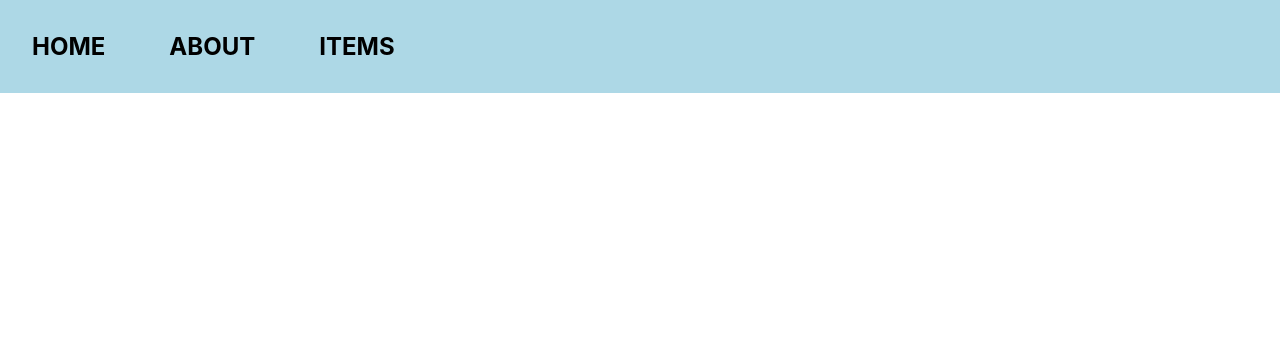
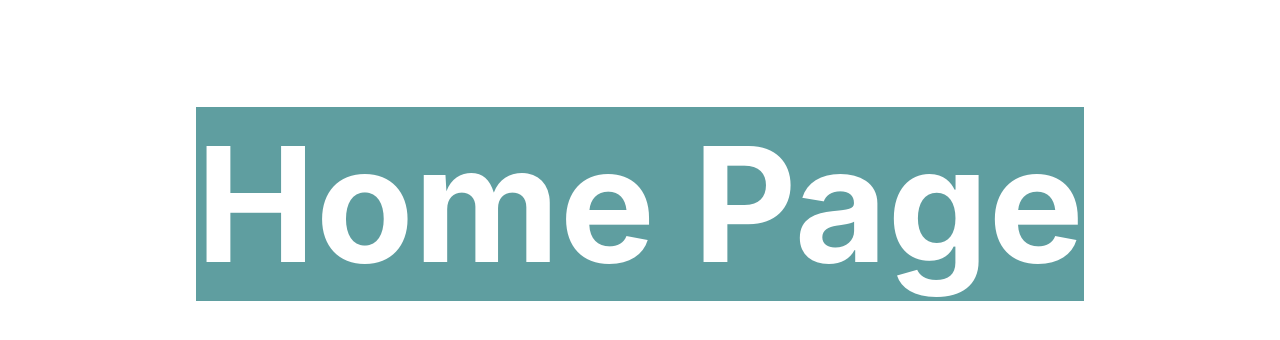
Before and after one commit to HimanshuKanwar2001/React-hooks-001, a React (Create React App) app in the folder react-router/: page / in a window 1280 px wide. Shown: the top 340 px of the page. Built offline with nearby package versions, Linux system fonts and the light colour scheme.

Commit message:
added routes using createBrowserRouter and RouterProvider

```diff
--- a/react-router/src/App.js
+++ b/react-router/src/App.js
@@ -1,19 +1,18 @@
-import Navbar from "./components/Navbar";
+import { createBrowserRouter, RouterProvider } from "react-router-dom";
+import Home from "./pages/Home";
 import About from "./pages/About";
-import Home from "./pages/Home";
 import Items from "./pages/Items";
-import { useState } from "react";
 
 function App() {
-  const [page, setPage] = useState("");
-
+  const router = createBrowserRouter([
+    { path: "/", element: <Home /> },
+    { path: "/about", element: <About /> },
+    { path: "/items", element: <Items /> },
+  ]);
   return (
-    <div className="App">
-      <Navbar setPage={setPage} />
-      {page === "home" && <Home />}
-      {page === "about" && <About />}
-      {page === "items" && <Items />}
-    </div>
+    <>
+      <RouterProvider router={router} />
+    </>
   );
 }
 
```
